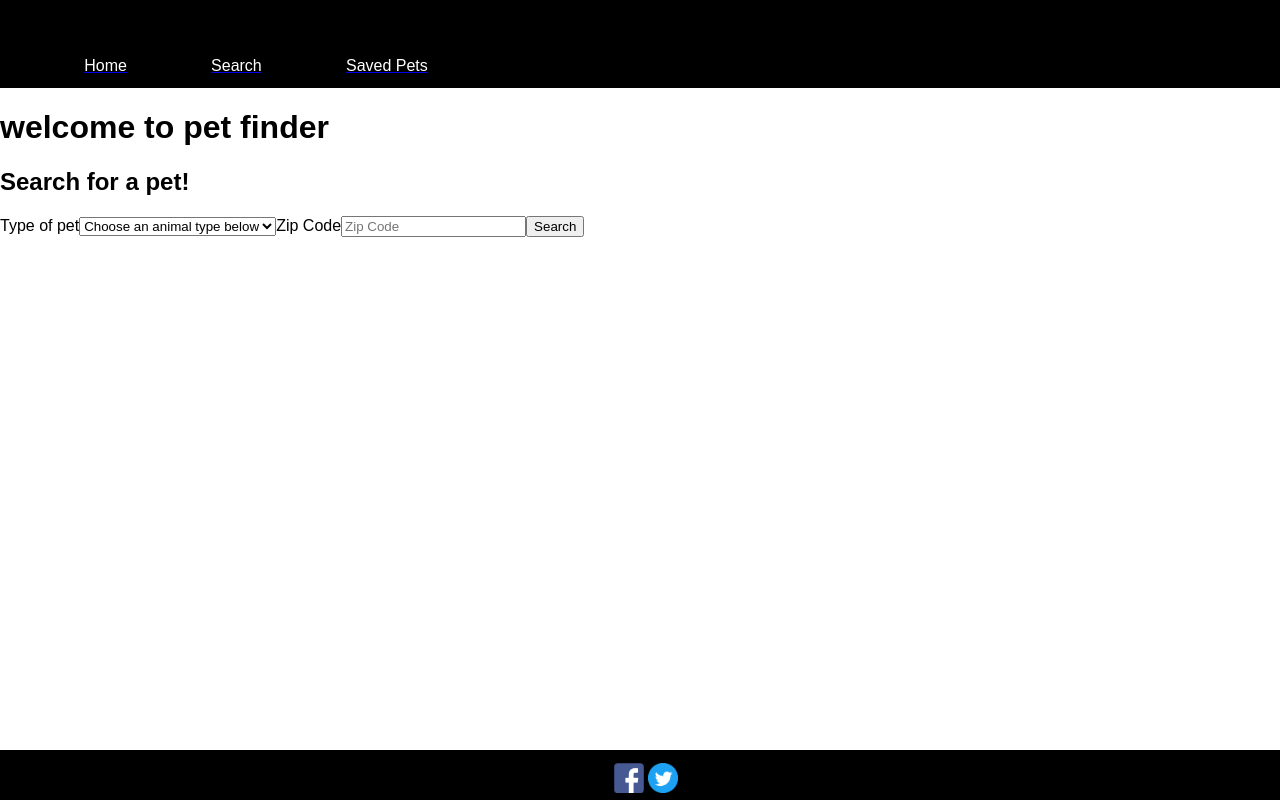
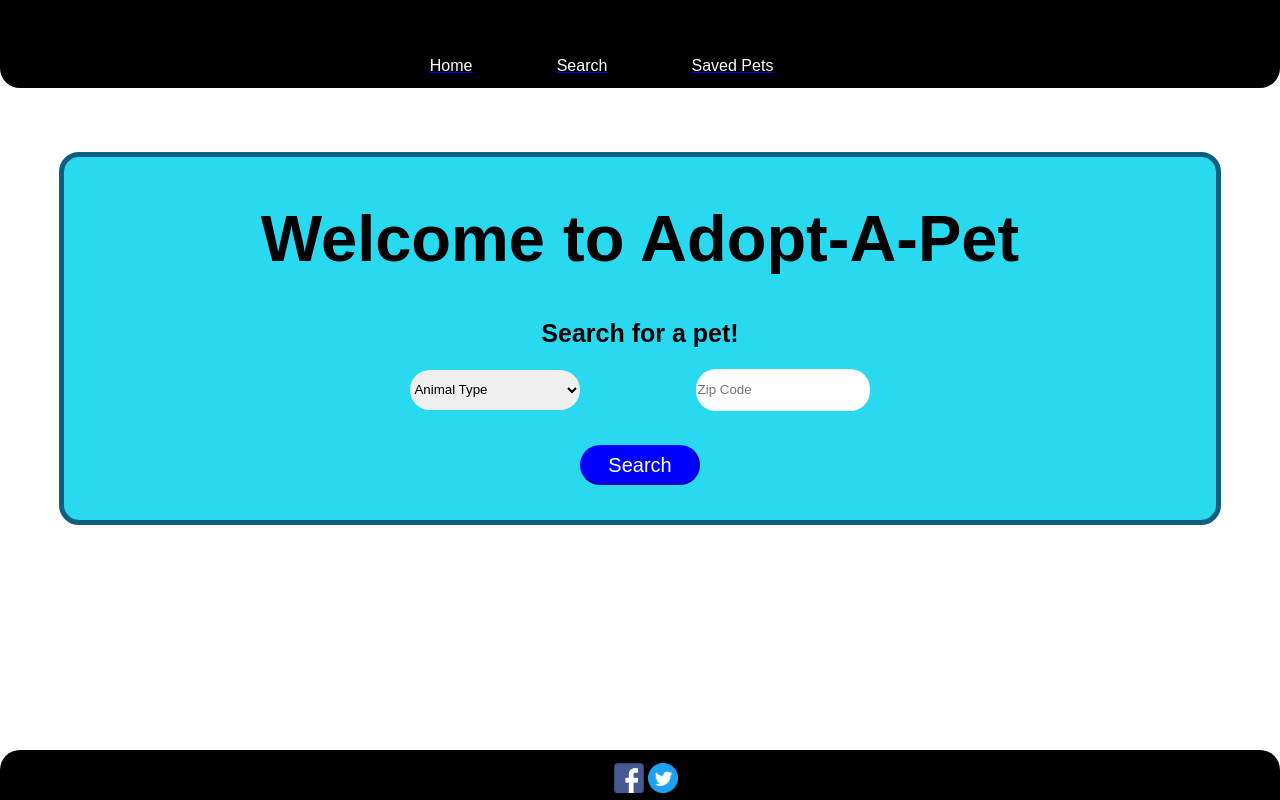
Before and after one commit to larsbergen/adoption-app, a React (Create React App) app: page / in a window 1280 px wide. Built offline with nearby package versions, Linux system fonts and the light colour scheme.

Commit message:
css home, card, navebar, and footer

```diff
--- a/src/App.css
+++ b/src/App.css
@@ -27,6 +27,10 @@
   to { transform: rotate(360deg); }
 }
 .searchResults{
-  border: green;
+  justify-content: center;
 
 }
+
+#resultHeader{
+  align-items: center;
+}
--- a/src/App.js
+++ b/src/App.js
@@ -7,7 +7,7 @@ class App extends Component {
   render() {
     return (
       <div className="searchResults">
-      <h2>Your Pet Options</h2>
+      <h2 id="resultHeader">Your Pet Options</h2>
         <div className="App">
           <PetCard />
         </div>
--- a/src/Home.css
+++ b/src/Home.css
@@ -1,8 +1,56 @@
 .searchBar{
-    border: green;
+    border: rgb(41, 217, 240);
+    background-color: rgb(41, 217, 240);
+    border-style: solid;
+    width: 90%;
+    height: auto;
+    margin-right: auto;
+    margin-left: auto;
+    margin-top: 5%;
+    margin-bottom: 5%;
+    text-align: center;
+    border-radius: 20px;
+    border-width: 2px;
+    border: 5px solid rgb(13, 95, 128);
 
 }
+.form-control:focus {
+    outline: none;
+}
 
+.h1 {
+font-size: 65px;
+}
+.h2 {
+font-size: 25px;
+}
 .searchInput{
-    font: red
+align-content: flex-start;
 }
+/* .search-group {
+} */
+.form-control {
+margin-left: 5%;
+margin-right: 5%;
+border-radius: 20px;
+height: 40px;
+border-width: 0px;
+width: 170px;
+}
+.searchSubmit {
+margin-top: 3%;
+border-radius: 20px;
+height: 40px;
+width: 120px;
+border-color: rgb(0, 0, 255);
+background-color: rgb(0, 0, 255);
+color: white;
+font-size: 20px;
+margin-bottom: 3%;
+}
+
+.searchSubmit:hover {
+    transform: scale(1.05);
+    box-shadow: 0 14px 28px rgba(0, 0, 0, 0.25), 0 10px 10px rgba(0, 0, 0, 0.22);
+    transition: 0.1s;
+  }
--- a/src/Home.js
+++ b/src/Home.js
@@ -1,4 +1,3 @@
-
 import React, { Component } from 'react';
 import './Home.css';
 
@@ -6,27 +5,26 @@ class Home extends Component {
     render() {
         return (
             <div className="searchBar">
-            <h1>welcome to pet finder</h1>
-                <h2>Search for a pet!</h2>
+            <h1 className='h1'>Welcome to Adopt-A-Pet</h1>
+                <h2 className='h2'>Search for a pet!</h2>
                 <form className="searchInput">
                     <div className="search-group">
-                        <label>Type of pet</label>
-                        <select type="input" className="form-control" id="searchTerm" placeholder="Enter search term">
-                        <option>Choose an animal type below</option>
-                        <option>Dogs</option>
-                        <option>Cats</option>
-                        <option>Rabbits</option>
-                        <option>Small & Furry</option>
-                        <option>Scales, Fins, & Other</option>
-                        <option>Birds</option>
-                        <option>Horses</option>
-                        <option>Barnyard</option>
+                        <select type="input" className="form-control" id="searchTerm" placeholder="Choose search term">
+                        <option >Animal Type</option>
+                        <option value="dog">Dogs</option>
+                        <option value="cat">Cats</option>
+                        <option value="smallfurry">Small & Furry</option>
+                        <option value="reptile">Scales, Fins, & Other</option>
+                        <option value="bird">Birds</option>
+                        <option value="horse">Horses</option>
+                        <option value="barnyard">Barnyard</option>
 
 
                         </select>
-                        <label>Zip Code</label>
                         <input type="input" className="form-control" id="zipSearch" placeholder="Zip Code"></input>
+                        <div>
                         <button className="searchSubmit">Search</button>
+                        </div>
 
                     </div>
                 </form>
--- a/src/components/Footer.css
+++ b/src/components/Footer.css
@@ -8,6 +8,8 @@
     color: white;
     text-align: center;
     display: flex;
+    border-top-right-radius: 20px;
+    border-top-left-radius: 20px;
 }
 .social-media-links {
     margin-top: 1%;
--- a/src/components/NavBar.css
+++ b/src/components/NavBar.css
@@ -4,11 +4,16 @@
     color:white;
     background: black;
     display:flex;
-    align-items: center
+    align-items: center;
+    border-bottom-right-radius: 20px;
+    border-bottom-left-radius: 20px;
+    text-align: center;
+
 }
 .navbar-links {
     display: flex;
     margin-bottom: 1%;
+    margin-left: 27%;
     width: 40%;
     justify-content: space-evenly;
     align-self: flex-end;
--- a/src/components/PetCard.css
+++ b/src/components/PetCard.css
@@ -1,5 +1,11 @@
 .card {
-    background-color: rgb(13, 156, 175);
+    background-color: rgb(41, 217, 240);
+    width: 250px;
+    height: 250px;
+    border-radius: 50px 50px 50px 50px;
+    align-items: center;
+    border: 5px solid rgb(13, 95, 128);
+
 
 }
 /* .img-container {
@@ -11,3 +17,25 @@ color: white
 /* .remove {
 
 } */
+
+/* .click-item {
+    background-size: cover;
+    background-position: center;
+    height: 170px;
+    width: 170px;
+    margin: 8px 25px;
+    border: 5px solid rgb(241, 241, 241);
+    border-radius: 3px;
+    box-shadow: 0 3px 6px rgba(0, 0, 0, 0.16), 0 3px 6px rgba(0, 0, 0, 0.23);
+    cursor: pointer;
+  } */
+
+  .card:hover {
+    transform: scale(1.05);
+    box-shadow: 0 14px 28px rgba(0, 0, 0, 0.25), 0 10px 10px rgba(0, 0, 0, 0.22);
+    transition: 0.1s;
+  }
+
+  .shake {
+    animation: shake .5s 0.0125s;
+  }
--- a/src/components/PetCard.js
+++ b/src/components/PetCard.js
@@ -1,7 +1,7 @@
 import React from "react";
 import './PetCard.css'
 const PetCard = props => (
-  <div className="card">
+  <div className={`card${props.shake ? " shake" : ""}`}>
   <p>lorem ipsum</p>
     <div className="img-container">
       <img alt={props.name} src={props.image} />
```
